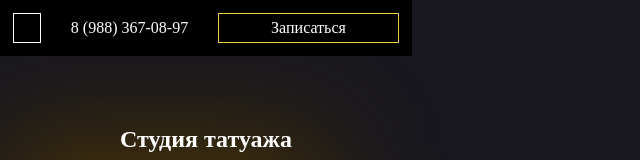
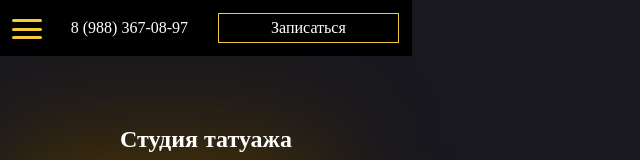
Before and after one commit to RemixFX/beauty-studio, a Next.js app: page / in a window 1280 px wide. Shown: the top 160 px of the page, without its empty margins (0-640 px from the left). Built offline with nearby package versions, Linux system fonts and the light colour scheme.

Commit message:
feat: create new NavButton component

```diff
--- a/components/Header/header.module.scss
+++ b/components/Header/header.module.scss
@@ -18,7 +18,6 @@
 .navigation {
   width: 30px;
   height: 30px;
-  border: 1px solid #fff;
 }
 
 .button {
--- a/components/Header/header.tsx
+++ b/components/Header/header.tsx
@@ -1,10 +1,13 @@
 import Link from 'next/link'
+import NavButton from '../NavButton/nav-button'
 import styles from './header.module.scss'
 
 export default function Header () {
   return (
     <header className={styles.header}>
-      <nav className={styles.navigation}></nav>
+      <nav className={styles.navigation}>
+        <NavButton/>
+      </nav>
       <div className={styles.container}>
         <a href='tel:89883670897' title='Позвонить' className={styles.link}>8 (988) 367-08-97</a>
         <Link href='/enlist' className={styles.button}>Записаться</Link>
--- /dev/null
+++ b/components/NavButton/nav-button.module.scss
@@ -0,0 +1,42 @@
+.button {
+  display: flex;
+  flex-direction: column;
+  justify-content: space-evenly;
+  align-items: center;
+  position: absolute;
+  top: 25%;
+  left: 3%;
+  width: inherit;
+  height: inherit;
+  background: transparent;
+  border: none;
+  z-index: 3;
+}
+
+.element {
+  background: var(--yellow);
+  height: 3px;
+  border-radius: 2px;
+  width: 100%;
+
+  &_open:nth-of-type(1) {
+    transform: rotate3d(0, 0, 1, 45deg);
+    top: 4px;
+    position: relative;
+    transition: top 200ms, transform 400ms 300ms;
+    width: 85%;
+  }
+
+  &_open:nth-of-type(2) {
+    visibility: hidden;
+  }
+
+  &_open:nth-of-type(3) {
+    transform: rotate3d(0, 0, 1, -45deg);
+    top: -13px;
+    position: relative;
+    transition: top 200ms, transform 400ms 300ms;
+    width: 85%;
+  }
+
+}
--- /dev/null
+++ b/components/NavButton/nav-button.tsx
@@ -0,0 +1,19 @@
+import { useState } from 'react'
+import styles from './nav-button.module.scss'
+import { useSpring, animated } from '@react-spring/web'
+
+
+export default function NavButton () {
+
+  const [isOpen, setIsOpen] = useState(false);
+
+  const spring = useSpring({ left: isOpen ? '89%' : '3%'} )
+
+  return (
+    <animated.button style={spring} className={styles.button} onClick={() => setIsOpen(!isOpen)}>
+      <span className={`${styles.element} ${isOpen ? styles.element_open : ''}`}></span>
+      <span className={`${styles.element} ${isOpen ? styles.element_open : ''}`}></span>
+      <span className={`${styles.element} ${isOpen ? styles.element_open : ''}`}></span>
+    </animated.button>
+  )
+}
--- a/pages/index.tsx
+++ b/pages/index.tsx
@@ -1,14 +1,14 @@
 import Head from 'next/head'
+import styles from '@/styles/Home.module.scss'
 import { Inter } from 'next/font/google'
-import styles from '@/styles/home.module.scss'
 import Header from '@/components/Header/header'
 import Description from '@/components/Description/description'
 import Card from '@/components/Card/card'
-import { BROWS_DESCRIPTION } from '@/config/const.js'
 import Footer from '@/components/Footer/footer'
 import Category from '@/components/Category/category'
 import Offer from '@/components/Offer/offer'
 import Layout from '@/components/Layout/layout'
+import { BROWS_DESCRIPTION } from '@/config/const.js'
 
 export default function Home() {
   return (
```
